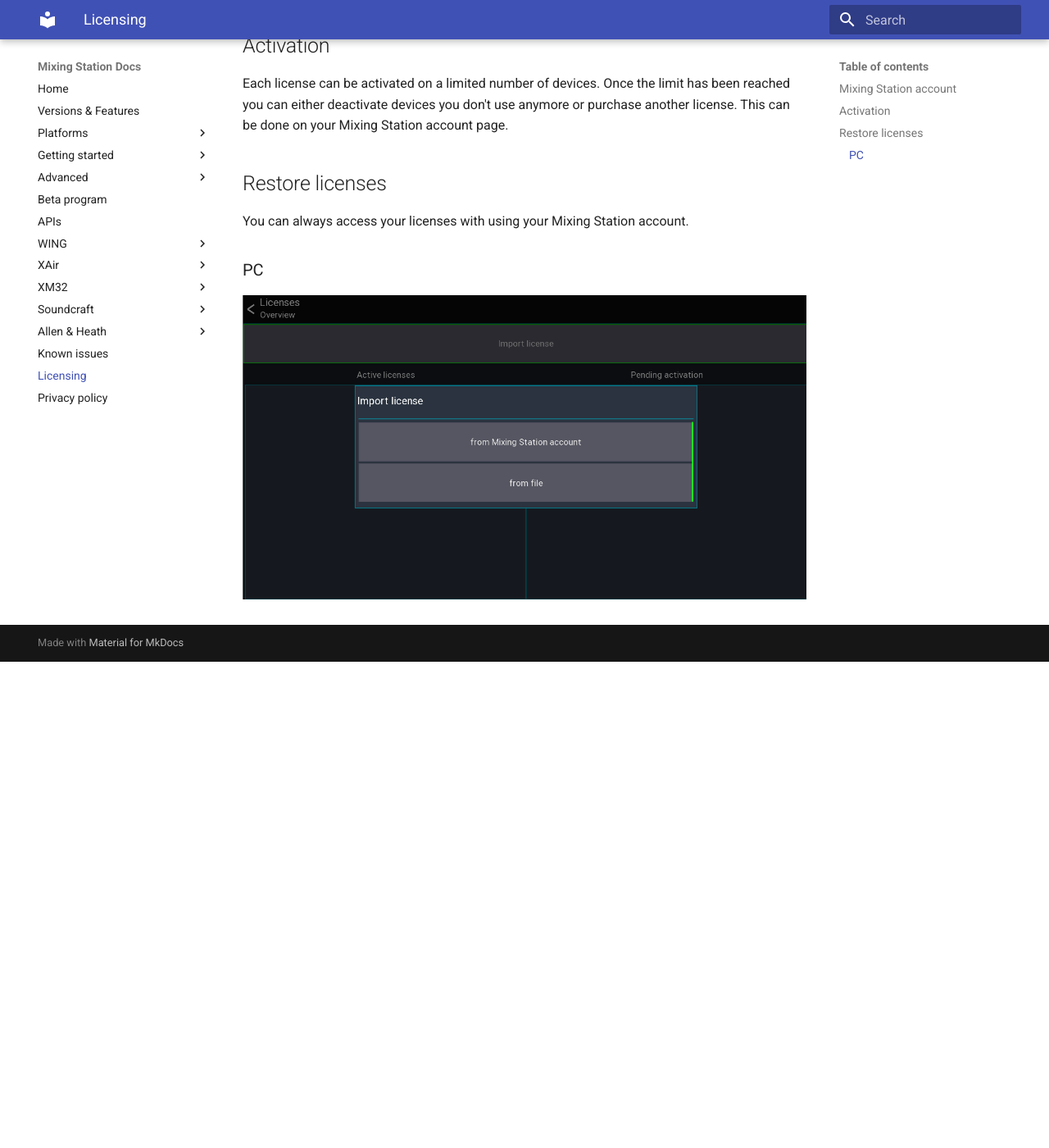
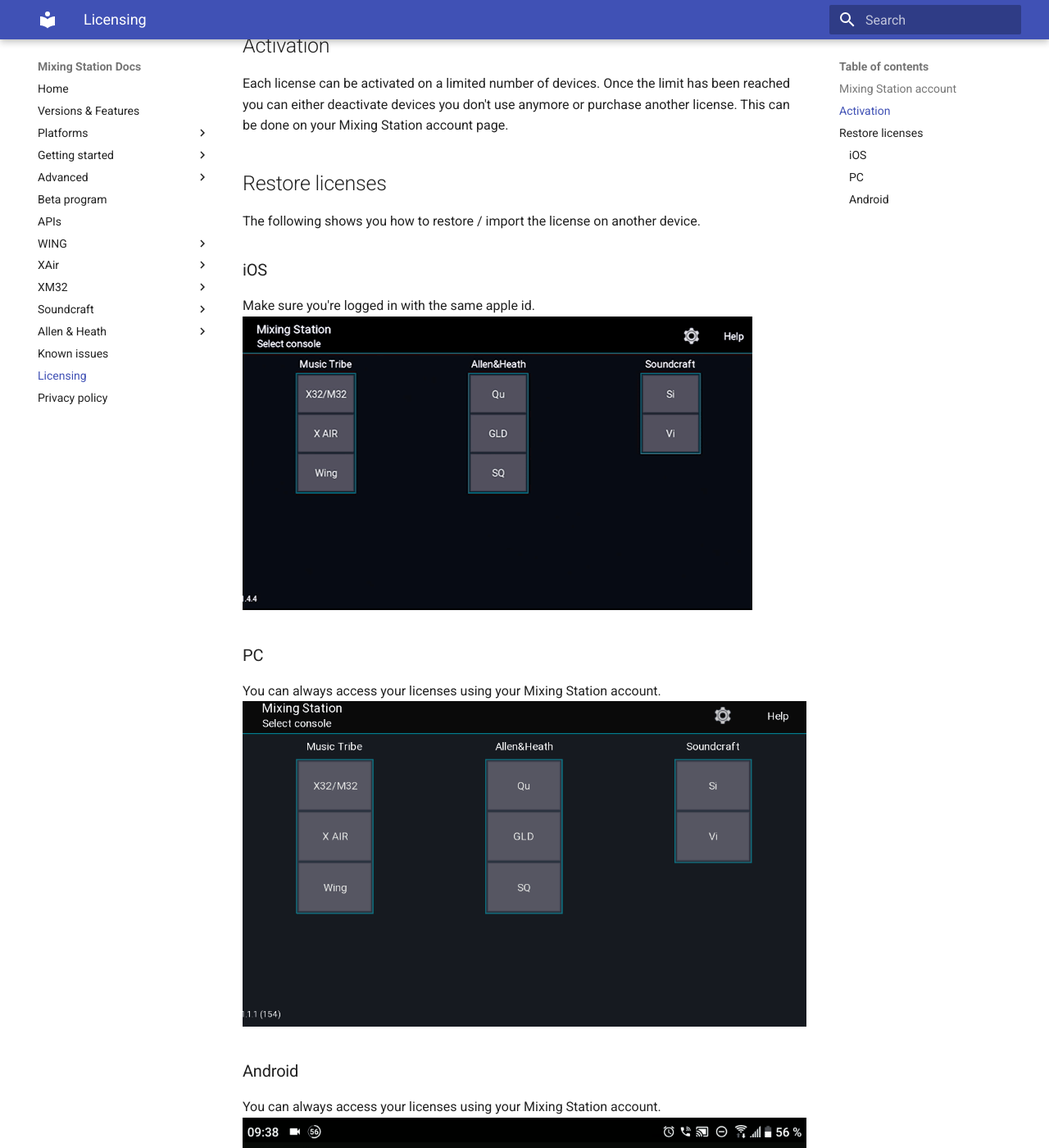
Before and after one commit to davidgiga1993/mixing-station-docs, an MkDocs documentation site: the page built from docs/license/overview.md, in a window 1280 px wide and 1400 px high, scrolled down 639 px. Shown: the whole window at 82% size. Built offline with MkDocs 1.6.1 and Material for MkDocs 9.7.7, drawn with Linux system fonts in a browser that asks for light colours; before the commit the page ends 1446 px from its top, so only the background shows below that.

Commit message:
Add license import examples

```diff
--- a/docs/license/overview.md
+++ b/docs/license/overview.md
@@ -13,7 +13,16 @@
 Each license can be activated on a limited number of devices. Once the limit has been reached you can either deactivate devices you don't use anymore or purchase another license. This can be done on your Mixing Station account page.
 
 ## Restore licenses
-You can always access your licenses with using your Mixing Station account.
+The following shows you how to restore / import the license on another device.
+
+### iOS
+Make sure you're logged in with the same apple id.
+![iOS-Import](../img/license/ios-import.gif)
 
 ### PC
-![PC-Import](../img/license/pc-import.png)
+You can always access your licenses using your Mixing Station account.
+![PC-Import](../img/license/pc-import.gif)
+
+### Android
+You can always access your licenses using your Mixing Station account.
+![Android-Import](../img/license/android-import.gif)
```
Also changed, not shown: docs/img/license/android-import.gif (added), docs/img/license/ios-import.gif (added), docs/img/license/pc-import.gif (added).
